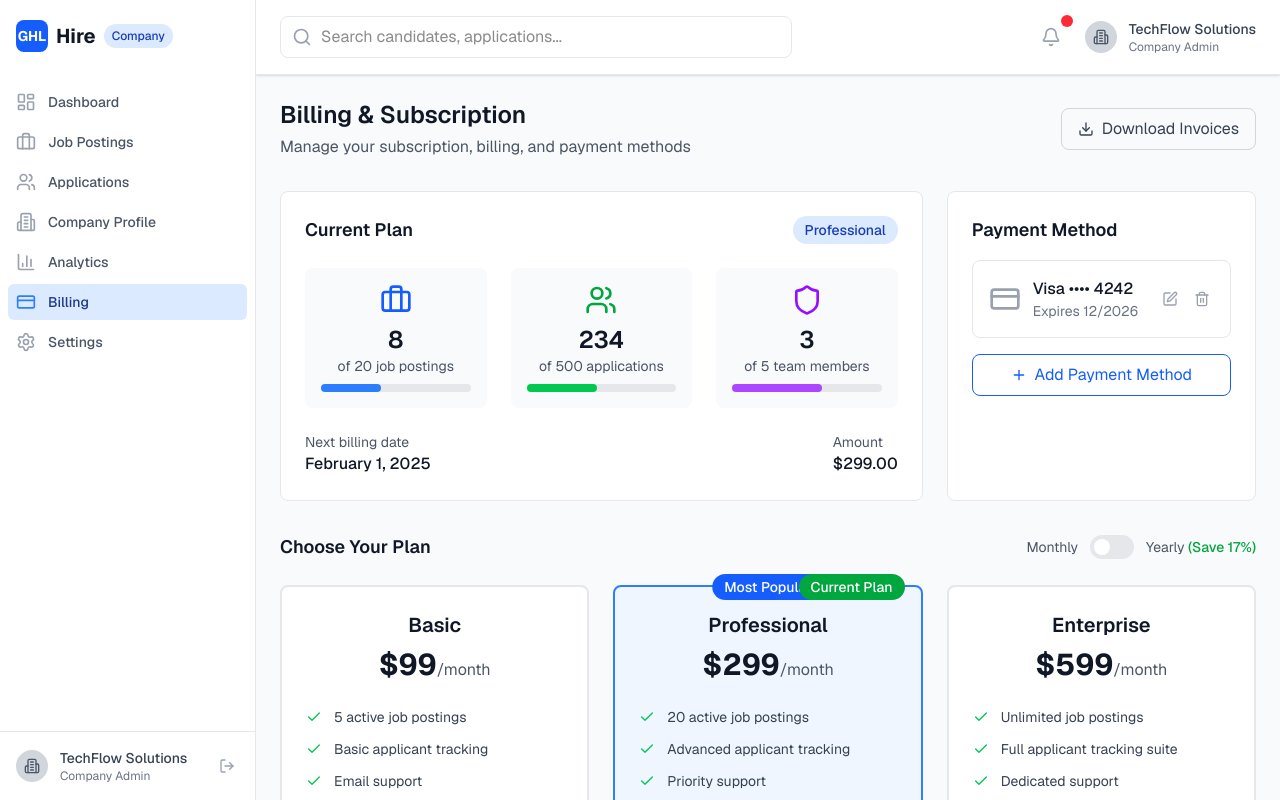
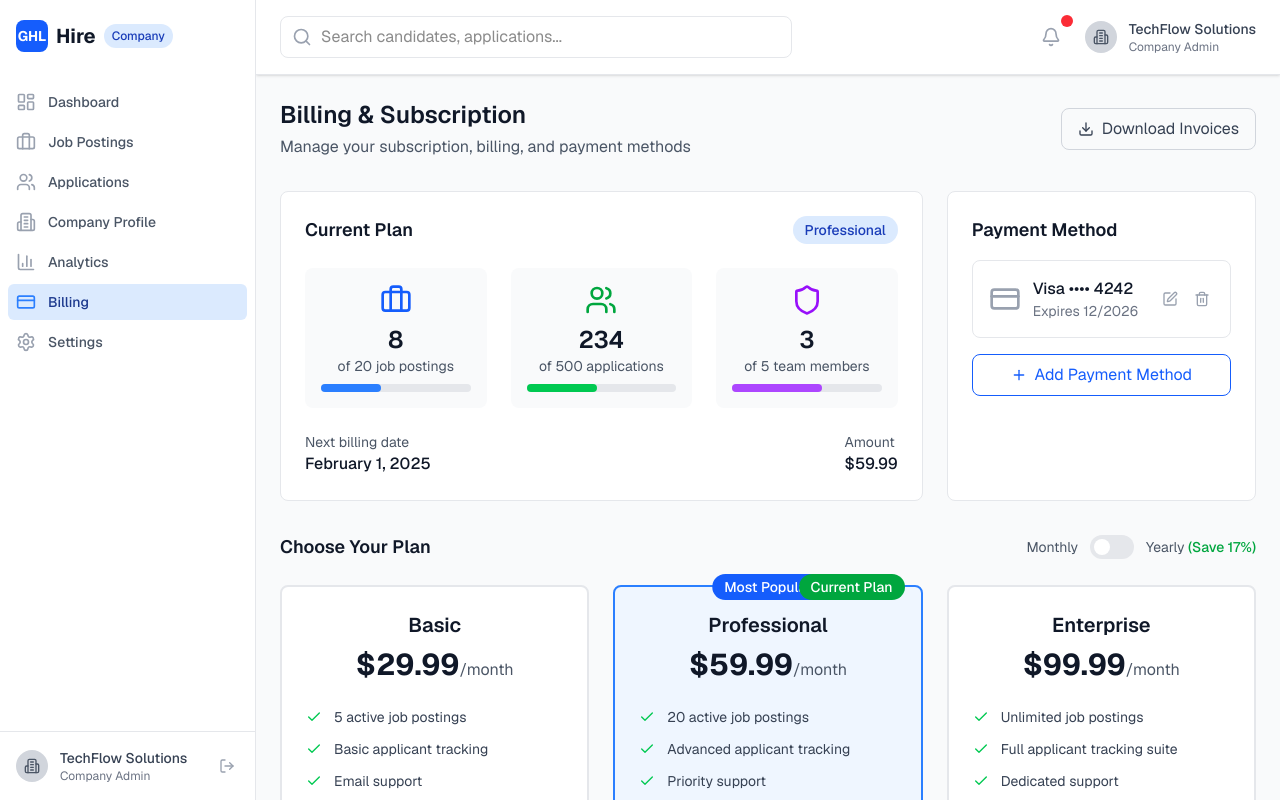
Before and after one commit to FordanG/ghl-hire, a Next.js app: page /company/dashboard/billing in a window 1280 px wide. Shown: the top 800 px of the page. Built offline with nearby package versions, Linux system fonts and the light colour scheme.

Commit message:
Update pricing to .99 and .99
- Basic plan: .99/month (.90/year)
- Professional plan: .99/month (.90/year)
- Enterprise plan: .99/month (.90/year)
- Updated billing history and current plan display to reflect new Professional plan pricing

```diff
--- a/src/app/company/dashboard/billing/page.tsx
+++ b/src/app/company/dashboard/billing/page.tsx
@@ -23,7 +23,7 @@ export default function BillingPage() {
     {
       id: 'basic',
       name: 'Basic',
-      price: { monthly: 99, yearly: 990 },
+      price: { monthly: 29.99, yearly: 299.90 },
       features: [
         '5 active job postings',
         'Basic applicant tracking',
@@ -40,7 +40,7 @@ export default function BillingPage() {
     {
       id: 'professional',
       name: 'Professional',
-      price: { monthly: 299, yearly: 2990 },
+      price: { monthly: 59.99, yearly: 599.90 },
       popular: true,
       features: [
         '20 active job postings',
@@ -60,7 +60,7 @@ export default function BillingPage() {
     {
       id: 'enterprise',
       name: 'Enterprise',
-      price: { monthly: 599, yearly: 5990 },
+      price: { monthly: 99.99, yearly: 999.90 },
       features: [
         'Unlimited job postings',
         'Full applicant tracking suite',
@@ -85,7 +85,7 @@ export default function BillingPage() {
       id: '1',
       date: '2025-01-01',
       description: 'Professional Plan - Monthly',
-      amount: 299,
+      amount: 59.99,
       status: 'paid',
       invoice: 'INV-2025-001'
     },
@@ -93,7 +93,7 @@ export default function BillingPage() {
       id: '2',
       date: '2024-12-01',
       description: 'Professional Plan - Monthly',
-      amount: 299,
+      amount: 59.99,
       status: 'paid',
       invoice: 'INV-2024-012'
     },
@@ -101,7 +101,7 @@ export default function BillingPage() {
       id: '3',
       date: '2024-11-01',
       description: 'Professional Plan - Monthly',
-      amount: 299,
+      amount: 59.99,
       status: 'paid',
       invoice: 'INV-2024-011'
     }
@@ -272,7 +272,7 @@ export default function BillingPage() {
               </div>
               <div>
                 <p className="text-sm text-gray-600">Amount</p>
-                <p className="font-medium text-gray-900">$299.00</p>
+                <p className="font-medium text-gray-900">$59.99</p>
               </div>
             </div>
           </div>
```
